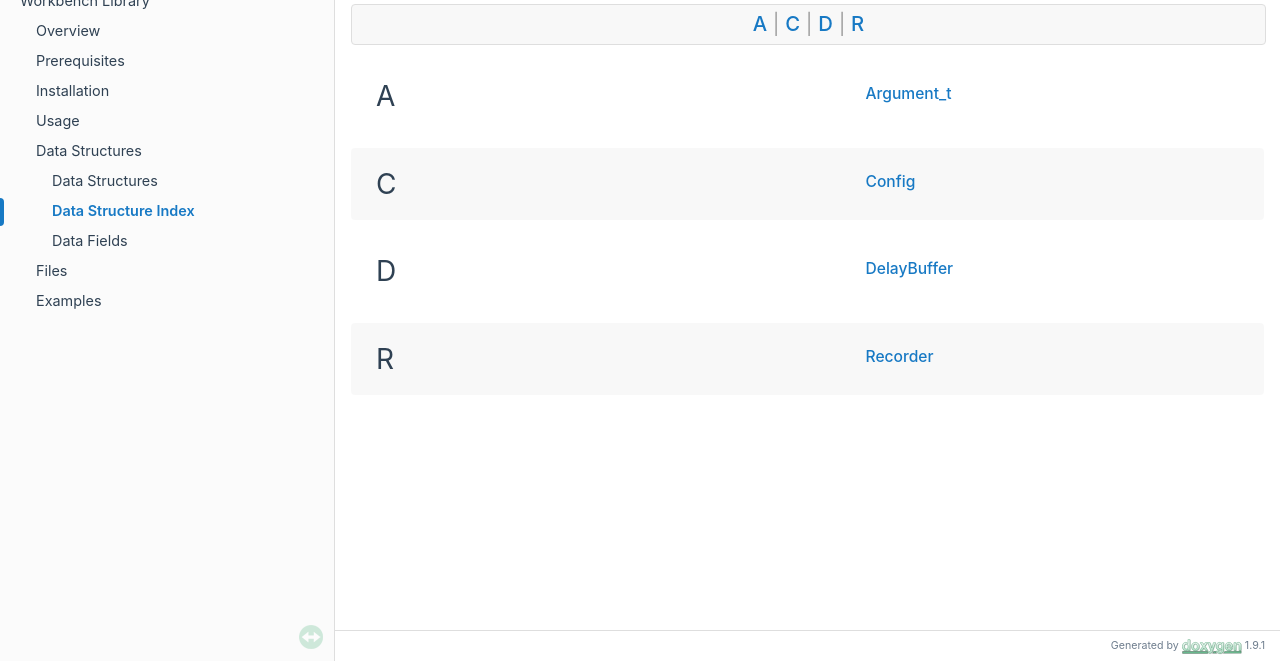
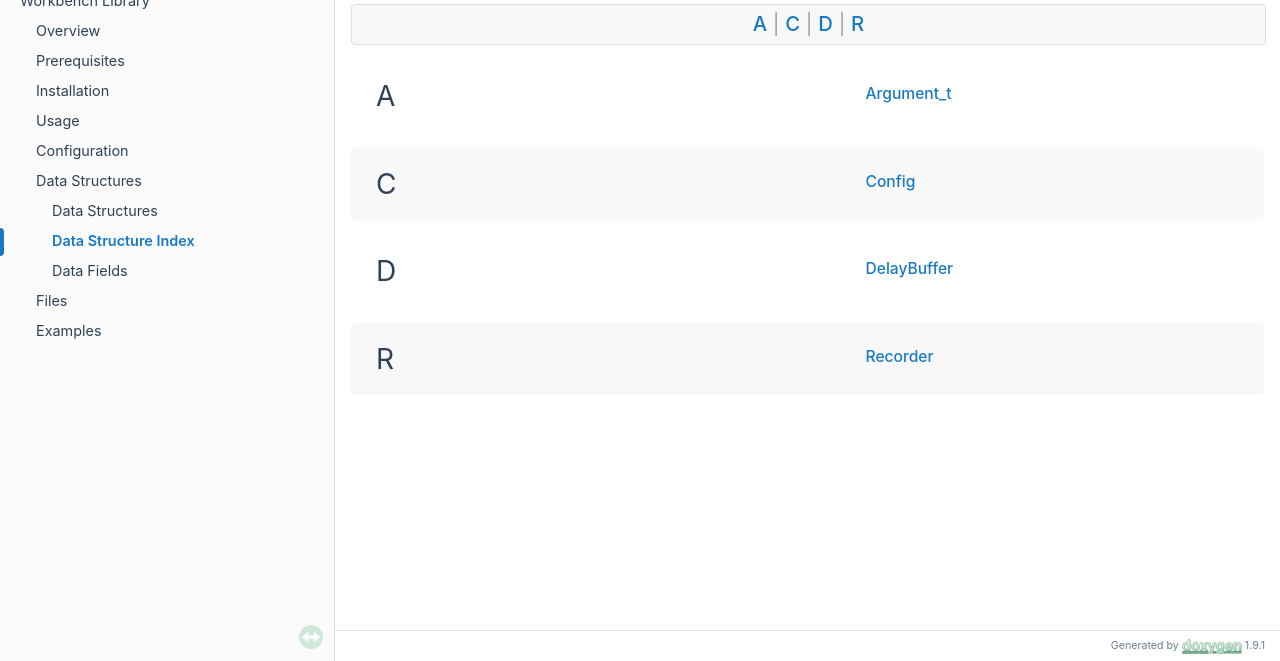
Before and after one commit to cyrillsemenov/audio-midi-workbench, a plain HTML site: page classes.html in a window 1280 px wide. Shown: the part 139-800 px from the top of the page. Drawn offline with Linux system fonts and the light colour scheme.

Commit message:
Deploying to gh-pages from @ cyrillsemenov/audio-midi-workbench@bc4651a25230f15f878ffa39533d81f6e5e8548b 🚀

```diff
--- a/navtreedata.js
+++ b/navtreedata.js
@@ -30,8 +30,11 @@ var NAVTREE =
     [ "Installation", "index.html#autotoc_md3", null ],
     [ "Usage", "index.html#autotoc_md4", [
       [ "Audio", "index.html#autotoc_md5", null ],
-      [ "MIDI", "index.html#autotoc_md6", null ],
-      [ "Configuration", "index.html#autotoc_md7", null ]
+      [ "MIDI", "index.html#autotoc_md6", null ]
+    ] ],
+    [ "Configuration", "index.html#autotoc_md7", [
+      [ "Config File", "index.html#autotoc_md8", null ],
+      [ "Command Line Arguments", "index.html#autotoc_md9", null ]
     ] ],
     [ "Data Structures", "annotated.html", [
       [ "Data Structures", "annotated.html", "annotated_dup" ],
--- a/navtreeindex0.js
+++ b/navtreeindex0.js
@@ -1,18 +1,18 @@
 var NAVTREEINDEX0 =
 {
-"annotated.html":[4,0],
-"classes.html":[4,1],
-"delay_8c-example.html":[6,0],
-"dir_d44c64559bbebec7f509842c48db8b23.html":[5,0,0],
-"examples.html":[6],
-"files.html":[5,0],
-"functions.html":[4,2,0],
-"functions_vars.html":[4,2,1],
-"globals.html":[5,1,0],
-"globals_defs.html":[5,1,4],
-"globals_enum.html":[5,1,3],
-"globals_func.html":[5,1,1],
-"globals_type.html":[5,1,2],
+"annotated.html":[5,0],
+"classes.html":[5,1],
+"delay_8c-example.html":[7,0],
+"dir_d44c64559bbebec7f509842c48db8b23.html":[6,0,0],
+"examples.html":[7],
+"files.html":[6,0],
+"functions.html":[5,2,0],
+"functions_vars.html":[5,2,1],
+"globals.html":[6,1,0],
+"globals_defs.html":[6,1,4],
+"globals_enum.html":[6,1,3],
+"globals_func.html":[6,1,1],
+"globals_type.html":[6,1,2],
 "index.html":[],
 "index.html#autotoc_md1":[0],
 "index.html#autotoc_md2":[1],
@@ -20,121 +20,123 @@ var NAVTREEINDEX0 =
 "index.html#autotoc_md4":[3],
 "index.html#autotoc_md5":[3,0],
 "index.html#autotoc_md6":[3,1],
-"index.html#autotoc_md7":[3,2],
-"main_8c-example.html":[6,2],
-"midi_monitor_8c-example.html":[6,1],
+"index.html#autotoc_md7":[4],
+"index.html#autotoc_md8":[4,0],
+"index.html#autotoc_md9":[4,1],
+"main_8c-example.html":[7,2],
+"midi_monitor_8c-example.html":[7,1],
 "pages.html":[],
-"structArgument__t.html":[4,0,0],
-"structArgument__t.html#a175c68e2a2fbcb0d1b6b9f0ee8affa41":[4,0,0,1],
-"structArgument__t.html#a69e52103b0cb08785de124e6ba982147":[4,0,0,0],
-"structConfig.html":[4,0,1],
-"structConfig.html#a45434a0a2976b6c0e68eeb5e5814bc39":[4,0,1,0],
-"structConfig.html#a92ed388570e49e6a05ffeca6c3d25f5c":[4,0,1,1],
-"structDelayBuffer.html":[4,0,2],
-"structDelayBuffer.html#a1eee2294135b3dba3a90225b82f7d2c9":[4,0,2,5],
-"structDelayBuffer.html#a32b5456372ba479de045b5b4784b16cd":[4,0,2,1],
-"structDelayBuffer.html#a4f4252dd6fa93f561c726e4007e3a0a9":[4,0,2,4],
-"structDelayBuffer.html#a6072f13542bbec95cc5333667ad1dbfc":[4,0,2,2],
-"structDelayBuffer.html#a8917e0c7817c7f9db6a7b06bb3c361bb":[4,0,2,6],
-"structDelayBuffer.html#a8f89a12a31ae1171cea5085220b30264":[4,0,2,7],
-"structDelayBuffer.html#add4011621a115a5dfbe79f42141965a7":[4,0,2,3],
-"structDelayBuffer.html#aed790420cc62c3d09962f31798edcf3d":[4,0,2,0],
-"structRecorder.html":[4,0,3],
-"structRecorder.html#a61c138e72be4268014e45b0254745b93":[4,0,3,2],
-"structRecorder.html#a84f2339c01d5ec9bb4d2a3dc20d381a1":[4,0,3,3],
-"structRecorder.html#a98a9d23be65841bd63b17a731d7668a1":[4,0,3,5],
-"structRecorder.html#aa066486544b5f46f977a2a490918190d":[4,0,3,7],
-"structRecorder.html#ab8f7b18dc06ebe0f59b8befe55595703":[4,0,3,0],
-"structRecorder.html#ad29a21dae63d607578f4b93f53eaa039":[4,0,3,6],
-"structRecorder.html#ad491637ec0fbca484b6ccc6fec1f5702":[4,0,3,4],
-"structRecorder.html#ae4098fc5901fa428482a1d85dfe96f02":[4,0,3,1],
-"workbench_8h_source.html":[5,0,0,0],
-"workbench__audio_8h.html":[5,0,0,1],
-"workbench__audio_8h.html#a1057a490ba85ab32c800c0e3c9e85c78":[5,0,0,1,6],
-"workbench__audio_8h.html#a1ab964d5f1f968335d931910c8f01837":[5,0,0,1,5],
-"workbench__audio_8h.html#a330300f923f87d69788544dca9bf95b5":[5,0,0,1,3],
-"workbench__audio_8h.html#a4a1dc76804dee55440195a35b866d570":[5,0,0,1,2],
-"workbench__audio_8h.html#a51f199b1cf24bad62edbe399e4e5aa7a":[5,0,0,1,4],
-"workbench__audio_8h.html#a862fffa20ad836eabfcc90ee88523014":[5,0,0,1,0],
-"workbench__audio_8h.html#afc597c76b4f04a2da506a240d51d89a0":[5,0,0,1,1],
-"workbench__audio_8h_source.html":[5,0,0,1],
-"workbench__config_8h.html":[5,0,0,2],
-"workbench__config_8h.html#a092dcf94b7f8401790f6ede857121f2c":[5,0,0,2,21],
-"workbench__config_8h.html#a15b16a6ea7016cfee8514844b0b22915":[5,0,0,2,6],
-"workbench__config_8h.html#a16d5c79bfe022d49a9231400bd77b25e":[5,0,0,2,5],
-"workbench__config_8h.html#a26b8f871020948293f39603982bb135d":[5,0,0,2,10],
-"workbench__config_8h.html#a3000aa679873ca624e13dd2787c23717":[5,0,0,2,26],
-"workbench__config_8h.html#a3e24b6ea1a37ff08f1a07bd586fe527e":[5,0,0,2,11],
-"workbench__config_8h.html#a46929313f236a3c9e8472fd56d95b6e9":[5,0,0,2,9],
-"workbench__config_8h.html#a49003697fc6edfb6ba50009545fe3f40":[5,0,0,2,17],
-"workbench__config_8h.html#a501db95d247f1f2361dd208a1c141d41":[5,0,0,2,7],
-"workbench__config_8h.html#a5078d49462e2b83266d3c71f1f64ed5b":[5,0,0,2,4],
-"workbench__config_8h.html#a5b69eea0d2efcc36a4586d33986cd808":[5,0,0,2,22],
-"workbench__config_8h.html#a63bf52aa7f74fa54eef5dd128a67b7d5":[5,0,0,2,20],
-"workbench__config_8h.html#a69a830df7beb25ee34cfc45fcec2d2f9":[5,0,0,2,3],
-"workbench__config_8h.html#a84aa0eedfd065bb08e646f943cd29441":[5,0,0,2,15],
-"workbench__config_8h.html#a891e49a7107ff4b358e99ad9cdf51503":[5,0,0,2,2],
-"workbench__config_8h.html#a8dee1276b3ac404fe98eca636dd519fb":[5,0,0,2,8],
-"workbench__config_8h.html#a92db974a723bb3fc03d7c7d9d5c610f1":[5,0,0,2,23],
-"workbench__config_8h.html#ab355d010cdfc1d9034810071f2113aa1":[5,0,0,2,24],
-"workbench__config_8h.html#ab6b306ef981f5e21bb41ea2c2dbe8cd9":[5,0,0,2,18],
-"workbench__config_8h.html#ab6b306ef981f5e21bb41ea2c2dbe8cd9afd2a3e1f988b8f765da51bf29b250ff0":[5,0,0,2,18,0],
-"workbench__config_8h.html#ab6b306ef981f5e21bb41ea2c2dbe8cd9afd2a3e1f988b8f765da51bf29b250ff0":[5,0,0,2,17,0],
-"workbench__config_8h.html#ac7c8d9e5c9b0a3e2904557cbd5d20c32":[5,0,0,2,25],
-"workbench__config_8h.html#ac859e1c0d3dd5b963f90a5d407f501da":[5,0,0,2,16],
-"workbench__config_8h.html#ad01032cbe09cf2f94312db82496ec236":[5,0,0,2,19],
-"workbench__config_8h.html#aebead925e76eda38d70e5bb9c2e31577":[5,0,0,2,14],
-"workbench__config_8h.html#afbb888dc9b7a5266a291ded9b304a051":[5,0,0,2,13],
-"workbench__config_8h.html#afd4a54d71549af6633ae069ac7161e16":[5,0,0,2,12],
-"workbench__config_8h_source.html":[5,0,0,2],
-"workbench__logger_8h.html":[5,0,0,3],
-"workbench__logger_8h.html#a0210fe4e6bc3347c831a58ffcad97db2":[5,0,0,3,2],
-"workbench__logger_8h.html#a0870dcaeb0549d7f06f38ebe3e83e844":[5,0,0,3,9],
-"workbench__logger_8h.html#a08b73cf4cf124b0041ddc8df96fec115":[5,0,0,3,5],
-"workbench__logger_8h.html#a0954e1daed61784cd8ded702e5cf21e1":[5,0,0,3,4],
-"workbench__logger_8h.html#a0b87e0d3bf5853bcbb0b66a7c48fdc05":[5,0,0,3,7],
-"workbench__logger_8h.html#a135ae456bdb29a6552b6fde22a6998e2":[5,0,0,3,8],
-"workbench__logger_8h.html#a27f5724b69dc6b891012559b0216c617":[5,0,0,3,12],
-"workbench__logger_8h.html#a50f140bdf14cc0cd0620e205bf82240c":[5,0,0,3,11],
-"workbench__logger_8h.html#a6b31466d2e9b5a39883f1c4271b9779d":[5,0,0,3,6],
-"workbench__logger_8h.html#a7e1434ea087a3703e7a81a89159663b4":[5,0,0,3,1],
-"workbench__logger_8h.html#a858ee2b0a5ea4024f7e29fed5edf1040":[5,0,0,3,10],
-"workbench__logger_8h.html#a9a247ab692e39c7148de63aa1104c43b":[5,0,0,3,0],
-"workbench__logger_8h.html#ae28d39dab59b8be360c32318cfda26ff":[5,0,0,3,13],
-"workbench__logger_8h.html#aeb7043b5b09ab4eff142cd7438586bca":[5,0,0,3,3],
-"workbench__logger_8h_source.html":[5,0,0,3],
-"workbench__midi_8h.html":[5,0,0,4],
-"workbench__midi_8h.html#a0585fa061162b26f17693f0add57db6c":[5,0,0,4,3],
-"workbench__midi_8h.html#a140c8cfa4bbf1a03494abdbd639d49f2":[5,0,0,4,9],
-"workbench__midi_8h.html#a30f2401a495012921067c4b313207fa2":[5,0,0,4,24],
-"workbench__midi_8h.html#a38b6a4a6ec42191fe62ab3b79826020d":[5,0,0,4,30],
-"workbench__midi_8h.html#a3af9271d4b1f0d22904a0b055f48cf62":[5,0,0,4,23],
-"workbench__midi_8h.html#a3bbe71db78d44f6f45cdd778fc86ffbb":[5,0,0,4,27],
-"workbench__midi_8h.html#a44ab54b0efb425501d8d1c2e7729d763":[5,0,0,4,1],
-"workbench__midi_8h.html#a582a12a37a3cbec3a8c49e702265c789":[5,0,0,4,2],
-"workbench__midi_8h.html#a5ac28c52e3c50efb5846dd2f55df12a6":[5,0,0,4,13],
-"workbench__midi_8h.html#a64b08db61b463b1769d8f18fae1ea8e4":[5,0,0,4,8],
-"workbench__midi_8h.html#a69daf54404b0e9b54c61d22a57a68018":[5,0,0,4,19],
-"workbench__midi_8h.html#a79f5ffc2444aa10277b72772a20e1915":[5,0,0,4,14],
-"workbench__midi_8h.html#a8233631c85823aa546f932ad8975caa4":[5,0,0,4,22],
-"workbench__midi_8h.html#a84715565b6746f4859214d524b68e523":[5,0,0,4,15],
-"workbench__midi_8h.html#a8e374cd09feb55c6ee27b31727a3c4ab":[5,0,0,4,5],
-"workbench__midi_8h.html#a8ea23b80925528a33957102ec9bb1e22":[5,0,0,4,0],
-"workbench__midi_8h.html#a987812a08f0139737bb71393a2fa5adf":[5,0,0,4,21],
-"workbench__midi_8h.html#a98b3c7c8e3e254ea1026ff3f781add0d":[5,0,0,4,31],
-"workbench__midi_8h.html#a9cbea4f197c6bef555ef260781834bc2":[5,0,0,4,10],
-"workbench__midi_8h.html#aa2197f6ca200566c0986e737edd211e4":[5,0,0,4,25],
-"workbench__midi_8h.html#aac3142724fa4e0f26fa1e000b4b349ed":[5,0,0,4,28],
-"workbench__midi_8h.html#aaf213a32bb24466af17f6b73dcd27072":[5,0,0,4,20],
-"workbench__midi_8h.html#ab24430f0081e27215b0da84dd0ee745c":[5,0,0,4,7],
-"workbench__midi_8h.html#abfb348193aa3d495c67008b06c274f76":[5,0,0,4,26],
-"workbench__midi_8h.html#ac214d76a2221db38b283109496a784b8":[5,0,0,4,4],
-"workbench__midi_8h.html#ac3a6502ef7b764a0c4ac32264816910d":[5,0,0,4,29],
-"workbench__midi_8h.html#ac748db303557f631cdfbe595a70c9350":[5,0,0,4,16],
-"workbench__midi_8h.html#acfcd8fbc10b91d7bf9ac128a19785de7":[5,0,0,4,12],
-"workbench__midi_8h.html#ad0a97b26a50383f240ed1863bd6c966b":[5,0,0,4,6],
-"workbench__midi_8h.html#ae08bde23960de8535e83f3d222f4f342":[5,0,0,4,11],
-"workbench__midi_8h.html#afabbdee3a297a5aeb348ffe50501ab8e":[5,0,0,4,18],
-"workbench__midi_8h.html#afabc79495fd6a929f4ec570ac1796326":[5,0,0,4,17],
-"workbench__midi_8h_source.html":[5,0,0,4]
+"structArgument__t.html":[5,0,0],
+"structArgument__t.html#a175c68e2a2fbcb0d1b6b9f0ee8affa41":[5,0,0,1],
+"structArgument__t.html#a69e52103b0cb08785de124e6ba982147":[5,0,0,0],
+"structConfig.html":[5,0,1],
+"structConfig.html#a45434a0a2976b6c0e68eeb5e5814bc39":[5,0,1,0],
+"structConfig.html#a92ed388570e49e6a05ffeca6c3d25f5c":[5,0,1,1],
+"structDelayBuffer.html":[5,0,2],
+"structDelayBuffer.html#a1eee2294135b3dba3a90225b82f7d2c9":[5,0,2,5],
+"structDelayBuffer.html#a32b5456372ba479de045b5b4784b16cd":[5,0,2,1],
+"structDelayBuffer.html#a4f4252dd6fa93f561c726e4007e3a0a9":[5,0,2,4],
+"structDelayBuffer.html#a6072f13542bbec95cc5333667ad1dbfc":[5,0,2,2],
+"structDelayBuffer.html#a8917e0c7817c7f9db6a7b06bb3c361bb":[5,0,2,6],
+"structDelayBuffer.html#a8f89a12a31ae1171cea5085220b30264":[5,0,2,7],
+"structDelayBuffer.html#add4011621a115a5dfbe79f42141965a7":[5,0,2,3],
+"structDelayBuffer.html#aed790420cc62c3d09962f31798edcf3d":[5,0,2,0],
+"structRecorder.html":[5,0,3],
+"structRecorder.html#a61c138e72be4268014e45b0254745b93":[5,0,3,2],
+"structRecorder.html#a84f2339c01d5ec9bb4d2a3dc20d381a1":[5,0,3,3],
+"structRecorder.html#a98a9d23be65841bd63b17a731d7668a1":[5,0,3,5],
+"structRecorder.html#aa066486544b5f46f977a2a490918190d":[5,0,3,7],
+"structRecorder.html#ab8f7b18dc06ebe0f59b8befe55595703":[5,0,3,0],
+"structRecorder.html#ad29a21dae63d607578f4b93f53eaa039":[5,0,3,6],
+"structRecorder.html#ad491637ec0fbca484b6ccc6fec1f5702":[5,0,3,4],
+"structRecorder.html#ae4098fc5901fa428482a1d85dfe96f02":[5,0,3,1],
+"workbench_8h_source.html":[6,0,0,0],
+"workbench__audio_8h.html":[6,0,0,1],
+"workbench__audio_8h.html#a1057a490ba85ab32c800c0e3c9e85c78":[6,0,0,1,6],
+"workbench__audio_8h.html#a1ab964d5f1f968335d931910c8f01837":[6,0,0,1,5],
+"workbench__audio_8h.html#a330300f923f87d69788544dca9bf95b5":[6,0,0,1,3],
+"workbench__audio_8h.html#a4a1dc76804dee55440195a35b866d570":[6,0,0,1,2],
+"workbench__audio_8h.html#a51f199b1cf24bad62edbe399e4e5aa7a":[6,0,0,1,4],
+"workbench__audio_8h.html#a862fffa20ad836eabfcc90ee88523014":[6,0,0,1,0],
+"workbench__audio_8h.html#afc597c76b4f04a2da506a240d51d89a0":[6,0,0,1,1],
+"workbench__audio_8h_source.html":[6,0,0,1],
+"workbench__config_8h.html":[6,0,0,2],
+"workbench__config_8h.html#a092dcf94b7f8401790f6ede857121f2c":[6,0,0,2,21],
+"workbench__config_8h.html#a15b16a6ea7016cfee8514844b0b22915":[6,0,0,2,6],
+"workbench__config_8h.html#a16d5c79bfe022d49a9231400bd77b25e":[6,0,0,2,5],
+"workbench__config_8h.html#a26b8f871020948293f39603982bb135d":[6,0,0,2,10],
+"workbench__config_8h.html#a3000aa679873ca624e13dd2787c23717":[6,0,0,2,26],
+"workbench__config_8h.html#a3e24b6ea1a37ff08f1a07bd586fe527e":[6,0,0,2,11],
+"workbench__config_8h.html#a46929313f236a3c9e8472fd56d95b6e9":[6,0,0,2,9],
+"workbench__config_8h.html#a49003697fc6edfb6ba50009545fe3f40":[6,0,0,2,17],
+"workbench__config_8h.html#a501db95d247f1f2361dd208a1c141d41":[6,0,0,2,7],
+"workbench__config_8h.html#a5078d49462e2b83266d3c71f1f64ed5b":[6,0,0,2,4],
+"workbench__config_8h.html#a5b69eea0d2efcc36a4586d33986cd808":[6,0,0,2,22],
+"workbench__config_8h.html#a63bf52aa7f74fa54eef5dd128a67b7d5":[6,0,0,2,20],
+"workbench__config_8h.html#a69a830df7beb25ee34cfc45fcec2d2f9":[6,0,0,2,3],
+"workbench__config_8h.html#a84aa0eedfd065bb08e646f943cd29441":[6,0,0,2,15],
+"workbench__config_8h.html#a891e49a7107ff4b358e99ad9cdf51503":[6,0,0,2,2],
+"workbench__config_8h.html#a8dee1276b3ac404fe98eca636dd519fb":[6,0,0,2,8],
+"workbench__config_8h.html#a92db974a723bb3fc03d7c7d9d5c610f1":[6,0,0,2,23],
+"workbench__config_8h.html#ab355d010cdfc1d9034810071f2113aa1":[6,0,0,2,24],
+"workbench__config_8h.html#ab6b306ef981f5e21bb41ea2c2dbe8cd9":[6,0,0,2,18],
+"workbench__config_8h.html#ab6b306ef981f5e21bb41ea2c2dbe8cd9afd2a3e1f988b8f765da51bf29b250ff0":[6,0,0,2,17,0],
+"workbench__config_8h.html#ab6b306ef981f5e21bb41ea2c2dbe8cd9afd2a3e1f988b8f765da51bf29b250ff0":[6,0,0,2,18,0],
+"workbench__config_8h.html#ac7c8d9e5c9b0a3e2904557cbd5d20c32":[6,0,0,2,25],
+"workbench__config_8h.html#ac859e1c0d3dd5b963f90a5d407f501da":[6,0,0,2,16],
+"workbench__config_8h.html#ad01032cbe09cf2f94312db82496ec236":[6,0,0,2,19],
+"workbench__config_8h.html#aebead925e76eda38d70e5bb9c2e31577":[6,0,0,2,14],
+"workbench__config_8h.html#afbb888dc9b7a5266a291ded9b304a051":[6,0,0,2,13],
+"workbench__config_8h.html#afd4a54d71549af6633ae069ac7161e16":[6,0,0,2,12],
+"workbench__config_8h_source.html":[6,0,0,2],
+"workbench__logger_8h.html":[6,0,0,3],
+"workbench__logger_8h.html#a0210fe4e6bc3347c831a58ffcad97db2":[6,0,0,3,2],
+"workbench__logger_8h.html#a0870dcaeb0549d7f06f38ebe3e83e844":[6,0,0,3,9],
+"workbench__logger_8h.html#a08b73cf4cf124b0041ddc8df96fec115":[6,0,0,3,5],
+"workbench__logger_8h.html#a0954e1daed61784cd8ded702e5cf21e1":[6,0,0,3,4],
+"workbench__logger_8h.html#a0b87e0d3bf5853bcbb0b66a7c48fdc05":[6,0,0,3,7],
+"workbench__logger_8h.html#a135ae456bdb29a6552b6fde22a6998e2":[6,0,0,3,8],
+"workbench__logger_8h.html#a27f5724b69dc6b891012559b0216c617":[6,0,0,3,12],
+"workbench__logger_8h.html#a50f140bdf14cc0cd0620e205bf82240c":[6,0,0,3,11],
+"workbench__logger_8h.html#a6b31466d2e9b5a39883f1c4271b9779d":[6,0,0,3,6],
+"workbench__logger_8h.html#a7e1434ea087a3703e7a81a89159663b4":[6,0,0,3,1],
+"workbench__logger_8h.html#a858ee2b0a5ea4024f7e29fed5edf1040":[6,0,0,3,10],
+"workbench__logger_8h.html#a9a247ab692e39c7148de63aa1104c43b":[6,0,0,3,0],
+"workbench__logger_8h.html#ae28d39dab59b8be360c32318cfda26ff":[6,0,0,3,13],
+"workbench__logger_8h.html#aeb7043b5b09ab4eff142cd7438586bca":[6,0,0,3,3],
+"workbench__logger_8h_source.html":[6,0,0,3],
+"workbench__midi_8h.html":[6,0,0,4],
+"workbench__midi_8h.html#a0585fa061162b26f17693f0add57db6c":[6,0,0,4,3],
+"workbench__midi_8h.html#a140c8cfa4bbf1a03494abdbd639d49f2":[6,0,0,4,9],
+"workbench__midi_8h.html#a30f2401a495012921067c4b313207fa2":[6,0,0,4,24],
+"workbench__midi_8h.html#a38b6a4a6ec42191fe62ab3b79826020d":[6,0,0,4,30],
+"workbench__midi_8h.html#a3af9271d4b1f0d22904a0b055f48cf62":[6,0,0,4,23],
+"workbench__midi_8h.html#a3bbe71db78d44f6f45cdd778fc86ffbb":[6,0,0,4,27],
+"workbench__midi_8h.html#a44ab54b0efb425501d8d1c2e7729d763":[6,0,0,4,1],
+"workbench__midi_8h.html#a582a12a37a3cbec3a8c49e702265c789":[6,0,0,4,2],
+"workbench__midi_8h.html#a5ac28c52e3c50efb5846dd2f55df12a6":[6,0,0,4,13],
+"workbench__midi_8h.html#a64b08db61b463b1769d8f18fae1ea8e4":[6,0,0,4,8],
+"workbench__midi_8h.html#a69daf54404b0e9b54c61d22a57a68018":[6,0,0,4,19],
+"workbench__midi_8h.html#a79f5ffc2444aa10277b72772a20e1915":[6,0,0,4,14],
+"workbench__midi_8h.html#a8233631c85823aa546f932ad8975caa4":[6,0,0,4,22],
+"workbench__midi_8h.html#a84715565b6746f4859214d524b68e523":[6,0,0,4,15],
+"workbench__midi_8h.html#a8e374cd09feb55c6ee27b31727a3c4ab":[6,0,0,4,5],
+"workbench__midi_8h.html#a8ea23b80925528a33957102ec9bb1e22":[6,0,0,4,0],
+"workbench__midi_8h.html#a987812a08f0139737bb71393a2fa5adf":[6,0,0,4,21],
+"workbench__midi_8h.html#a98b3c7c8e3e254ea1026ff3f781add0d":[6,0,0,4,31],
+"workbench__midi_8h.html#a9cbea4f197c6bef555ef260781834bc2":[6,0,0,4,10],
+"workbench__midi_8h.html#aa2197f6ca200566c0986e737edd211e4":[6,0,0,4,25],
+"workbench__midi_8h.html#aac3142724fa4e0f26fa1e000b4b349ed":[6,0,0,4,28],
+"workbench__midi_8h.html#aaf213a32bb24466af17f6b73dcd27072":[6,0,0,4,20],
+"workbench__midi_8h.html#ab24430f0081e27215b0da84dd0ee745c":[6,0,0,4,7],
+"workbench__midi_8h.html#abfb348193aa3d495c67008b06c274f76":[6,0,0,4,26],
+"workbench__midi_8h.html#ac214d76a2221db38b283109496a784b8":[6,0,0,4,4],
+"workbench__midi_8h.html#ac3a6502ef7b764a0c4ac32264816910d":[6,0,0,4,29],
+"workbench__midi_8h.html#ac748db303557f631cdfbe595a70c9350":[6,0,0,4,16],
+"workbench__midi_8h.html#acfcd8fbc10b91d7bf9ac128a19785de7":[6,0,0,4,12],
+"workbench__midi_8h.html#ad0a97b26a50383f240ed1863bd6c966b":[6,0,0,4,6],
+"workbench__midi_8h.html#ae08bde23960de8535e83f3d222f4f342":[6,0,0,4,11],
+"workbench__midi_8h.html#afabbdee3a297a5aeb348ffe50501ab8e":[6,0,0,4,18],
+"workbench__midi_8h.html#afabc79495fd6a929f4ec570ac1796326":[6,0,0,4,17],
+"workbench__midi_8h_source.html":[6,0,0,4]
 };
```
Also changed, not shown: index.html (+29 -15 lines).
